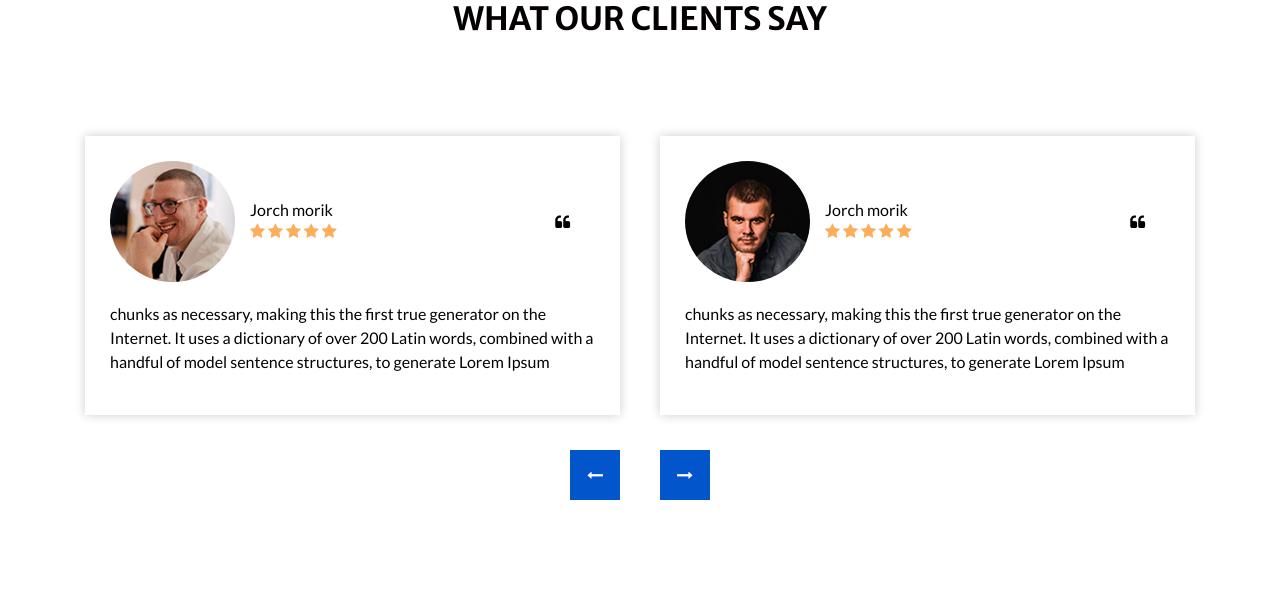
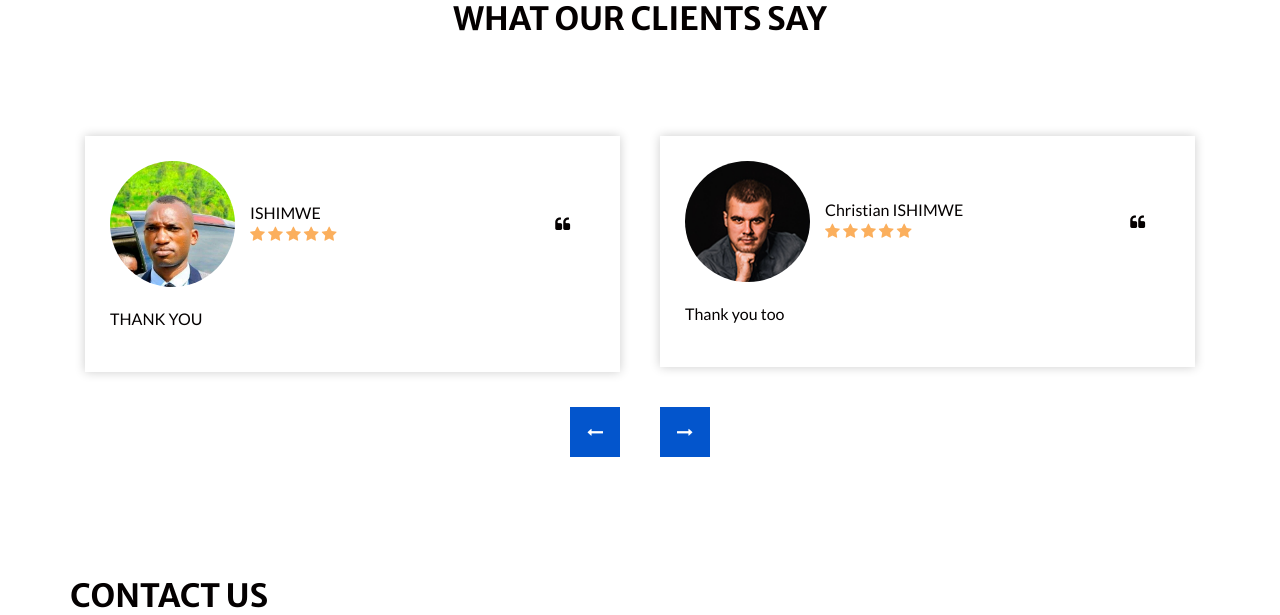
Before and after one commit to ChristianIshimwe7/Ishimwe-HealthConnect, a Django app: page / in a window 1280 px wide. Shown: the part 3434-4049 px from the top of the page. Run offline with Django 5.2, Linux system fonts and the light colour scheme; some libraries are stand-ins or nearby versions.

Commit message:
picture updte

```diff
--- a/Backend/core/templates/core/index.html
+++ b/Backend/core/templates/core/index.html
@@ -302,7 +302,7 @@
                 </div>
                 <div class="client_detail">
                   <div class="client_info">
-                    <h6>Jorch morik</h6>
+                    <h6>ISHIMWE</h6>
                     <i class="fa fa-star" aria-hidden="true"></i>
                     <i class="fa fa-star" aria-hidden="true"></i>
                     <i class="fa fa-star" aria-hidden="true"></i>
@@ -314,8 +314,7 @@
               </div>
               <div class="client_text">
                 <p>
-                  chunks as necessary, making this the first true generator on the Internet. It uses a dictionary of over 200 Latin words, combined with a handful of model sentence structures, to generate Lorem Ipsum
-                </p>
+                  THANK YOU
               </div>
             </div>
           </div>
@@ -328,7 +327,7 @@
                 </div>
                 <div class="client_detail">
                   <div class="client_info">
-                    <h6>Jorch morik</h6>
+                    <h6>Christian ISHIMWE</h6>
                     <i class="fa fa-star" aria-hidden="true"></i>
                     <i class="fa fa-star" aria-hidden="true"></i>
                     <i class="fa fa-star" aria-hidden="true"></i>
@@ -340,8 +339,7 @@
               </div>
               <div class="client_text">
                 <p>
-                  chunks as necessary, making this the first true generator on the Internet. It uses a dictionary of over 200 Latin words, combined with a handful of model sentence structures, to generate Lorem Ipsum
-                </p>
+                  Thank you too
               </div>
             </div>
           </div>
@@ -354,7 +352,7 @@
                 </div>
                 <div class="client_detail">
                   <div class="client_info">
-                    <h6>Jorch morik</h6>
+                    <h6>ISHIMWE4</h6>
                     <i class="fa fa-star" aria-hidden="true"></i>
                     <i class="fa fa-star" aria-hidden="true"></i>
                     <i class="fa fa-star" aria-hidden="true"></i>
@@ -366,8 +364,7 @@
               </div>
               <div class="client_text">
                 <p>
-                  chunks as necessary, making this the first true generator on the Internet. It uses a dictionary of over 200 Latin words, combined with a handful of model sentence structures, to generate Lorem Ipsum
-                </p>
+                  Gracias
               </div>
             </div>
           </div>
@@ -380,7 +377,7 @@
                 </div>
                 <div class="client_detail">
                   <div class="client_info">
-                    <h6>Jorch morik</h6>
+                    <h6>Christian ISHIMWE2</h6>
                     <i class="fa fa-star" aria-hidden="true"></i>
                     <i class="fa fa-star" aria-hidden="true"></i>
                     <i class="fa fa-star" aria-hidden="true"></i>
@@ -392,7 +389,7 @@
               </div>
               <div class="client_text">
                 <p>
-                  chunks as necessary, making this the first true generator on the Internet. It uses a dictionary of over 200 Latin words, combined with a handful of model sentence structures, to generate Lorem Ipsum
+                  Murakoze Cyane!!!!
                 </p>
               </div>
             </div>
```
Also changed, not shown: Backend/Backend/settings.py (+7 -0 lines), Frontend/index.html (+8 -9 lines), Backend/core/static/images/client-1.jpg, Backend/core/templates/core/images/client-1.jpg, Backend/core/templates/core/static/images/client-1.jpg, Frontend/images/client-1.jpg, Frontend/static/images/client-1.jpg, 5 other files.
